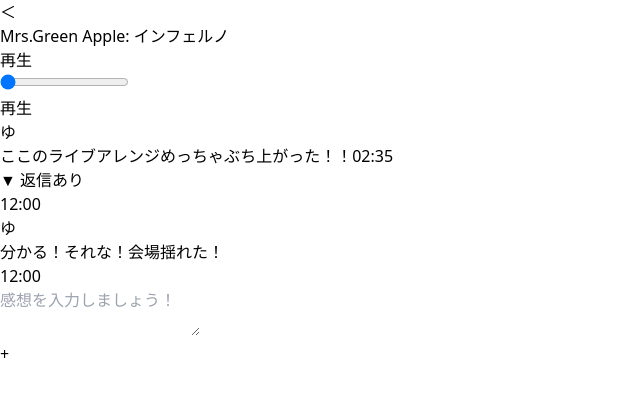
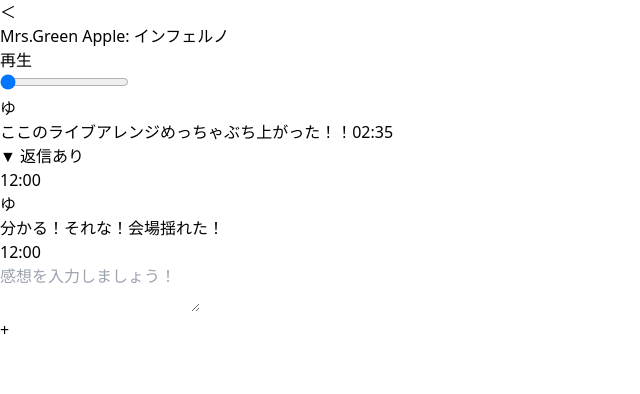
Before and after one commit to tatsu0731/co-music, a Next.js app: page / in a window 1280 px wide. Shown: the top 394 px of the page, without its empty margins (0-640 px from the left). Built offline with nearby package versions, Linux system fonts and the light colour scheme; no server answers.

Commit message:
再生バーの位置を変更

```diff
--- a/src/app/page.tsx
+++ b/src/app/page.tsx
@@ -33,7 +33,6 @@
       </header>
       <section title="sec-music" className="flex justify-center mb-4">
         <CustomAudioPlayer />
-        <div className="w-80 bg-slate-300 h-52 rounded-md text-white">再生</div>
       </section>
       <div className="grid items-center justify-items-center gap-16 mx-2">
         <section className="flex flex-col gap-y-4">
```
